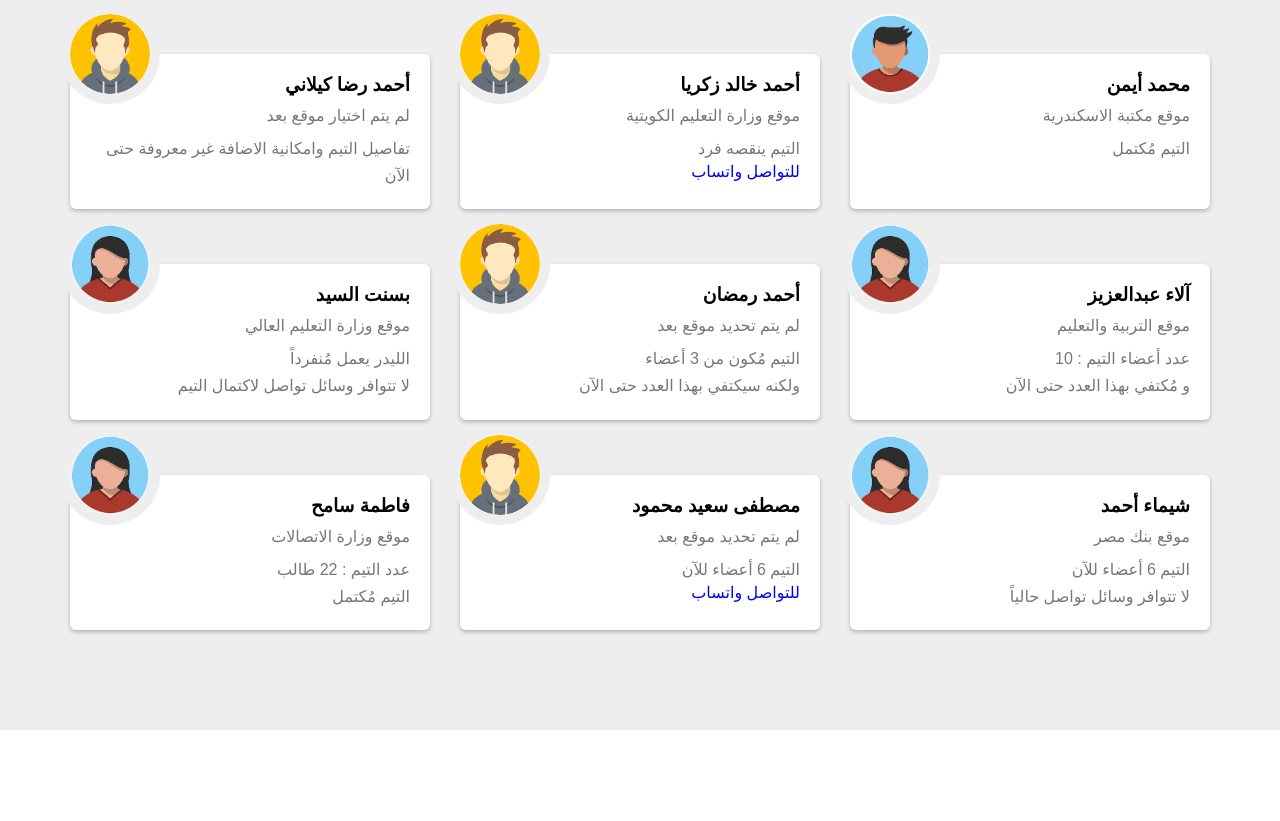
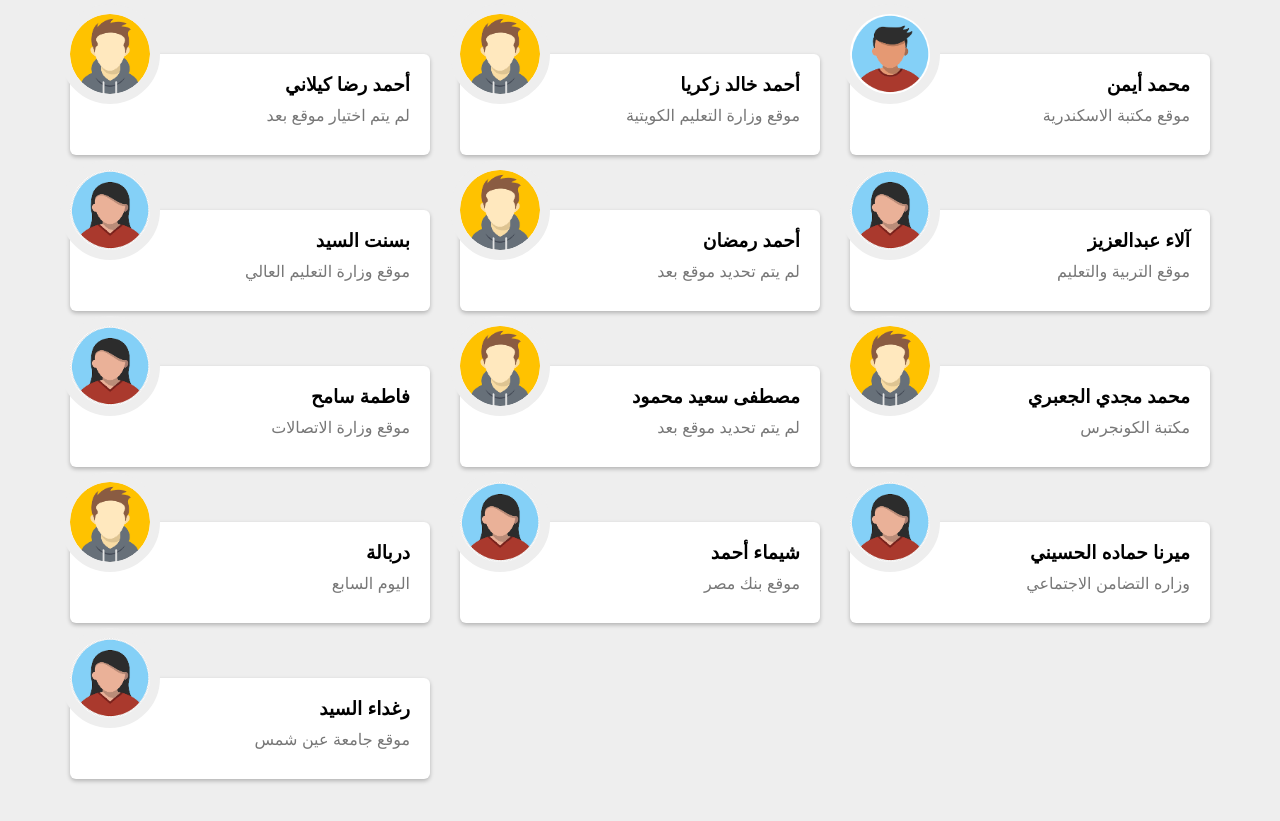
Before and after one commit to ahmedkilany123/dr-badawia, a plain HTML site: page index.html in a window 1280 px wide. Shown: the part 3200-4021 px from the top of the page. Before the commit the page ends 3930 px from the top, so only its background shows below. Drawn offline with Linux system fonts and the light colour scheme; a script that the page names is missing; a small style sheet from the web is missing.

Commit message:
Add files via upload

```diff
--- a/index.html
+++ b/index.html
@@ -202,9 +202,7 @@
 					<h3>أحمد رضا كيلاني </h3>
 					<span class="title">لم يتم اختيار موقع بعد</span>
 
-					<p>
-					تفاصيل التيم وامكانية الاضافة غير معروفة حتى الآن
-					</p>
+
 				</div>
 
 				<div class="box">
@@ -212,10 +210,7 @@
 					<h3>أحمد خالد زكريا </h3>
 					<span class="title">موقع وزارة التعليم الكويتية</span>
 
-					<p>
-					التيم ينقصه فرد
-					</p>
-					<a href="https://wa.me/2001090094168" target="_blank">للتواصل واتساب</a>
+
 				</div>
 
 				<div class="box">
@@ -223,20 +218,16 @@
 					<h3>محمد أيمن</h3>
 					<span class="title">موقع مكتبة الاسكندرية</span>
 
-					<p>
-						التيم مُكتمل
-					</p>
+
 				</div>
+
+
 				<div class="box">
 					<img src="img/av3.png" alt="">
 					<h3>بسنت السيد</h3>
 					<span class="title">موقع وزارة التعليم العالي</span>
 
-					<p>
-						الليدر يعمل مُنفرداً
-						<br>
-						لا تتوافر وسائل تواصل لاكتمال التيم
-					</p>
+
 				</div>
 
 				<div class="box">
@@ -244,11 +235,7 @@
 					<h3>أحمد رمضان </h3>
 					<span class="title">لم يتم تحديد موقع بعد</span>
 
-					<p>
-						التيم مُكون من 3 أعضاء
-						<br>
-						ولكنه سيكتفي بهذا العدد حتى الآن
-					</p>
+
 				</div>
 
 				<div class="box">
@@ -256,46 +243,76 @@
 					<h3>آلاء عبدالعزيز </h3>
 					<span class="title">موقع التربية والتعليم </span>
 
-					<p>
-					عدد أعضاء التيم : 10
-					<br>
-					و مُكتفي بهذا العدد حتى الآن
-					</p>
+
 				</div>
 				<div class="box">
 					<img src="img/av3.png" alt="">
 					<h3>فاطمة سامح</h3>
 					<span class="title"> موقع وزارة الاتصالات</span>
 
-					<p>
-						عدد التيم : 22 طالب
-						<br>
-						التيم مُكتمل
-					</p>
+
 				</div>
+
+
+
 				<div class="box">
 					<img src="img/av1.png" alt="">
 					<h3>مصطفى سعيد محمود</h3>
 					<span class="title">لم يتم تحديد موقع بعد</span>
 
-					<p>
-						التيم 6 أعضاء للآن
-						<br>
 
-					</p>
-					<a href="https://wa.me/2001552161829" target="_blank">للتواصل واتساب</a>
+
 				</div>
+
+
+				<div class="box">
+					<img src="img/av1.png" alt="">
+					<h3>محمد مجدي الجعبري </h3>
+					<span class="title">مكتبة الكونجرس</span>
+
+
+
+				</div>
+				<div class="box">
+					<img src="img/av1.png" alt="">
+					<h3>دربالة </h3>
+					<span class="title">اليوم السابع</span>
+
+
+
+				</div>
+
+
+
 				<div class="box">
 					<img src="img/av3.png" alt="">
 					<h3>شيماء أحمد</h3>
 					<span class="title">موقع بنك مصر </span>
 
-					<p>
-						التيم 6 أعضاء للآن
-						<br>
-						لا تتوافر وسائل تواصل حالياً
-					</p>
+
 				</div>
+				<div class="box">
+					<img src="img/av3.png" alt="">
+					<h3>ميرنا حماده الحسيني
+					</h3>
+					<span class="title">وزاره التضامن الاجتماعي
+					</span>
+
+
+				</div>
+				<div class="box">
+					<img src="img/av3.png" alt="">
+					<h3>رغداء السيد
+
+					</h3>
+					<span class="title">موقع جامعة عين شمس
+					</span>
+
+
+				</div>
+
+
+
 			</div>
 		</div>
 
```
